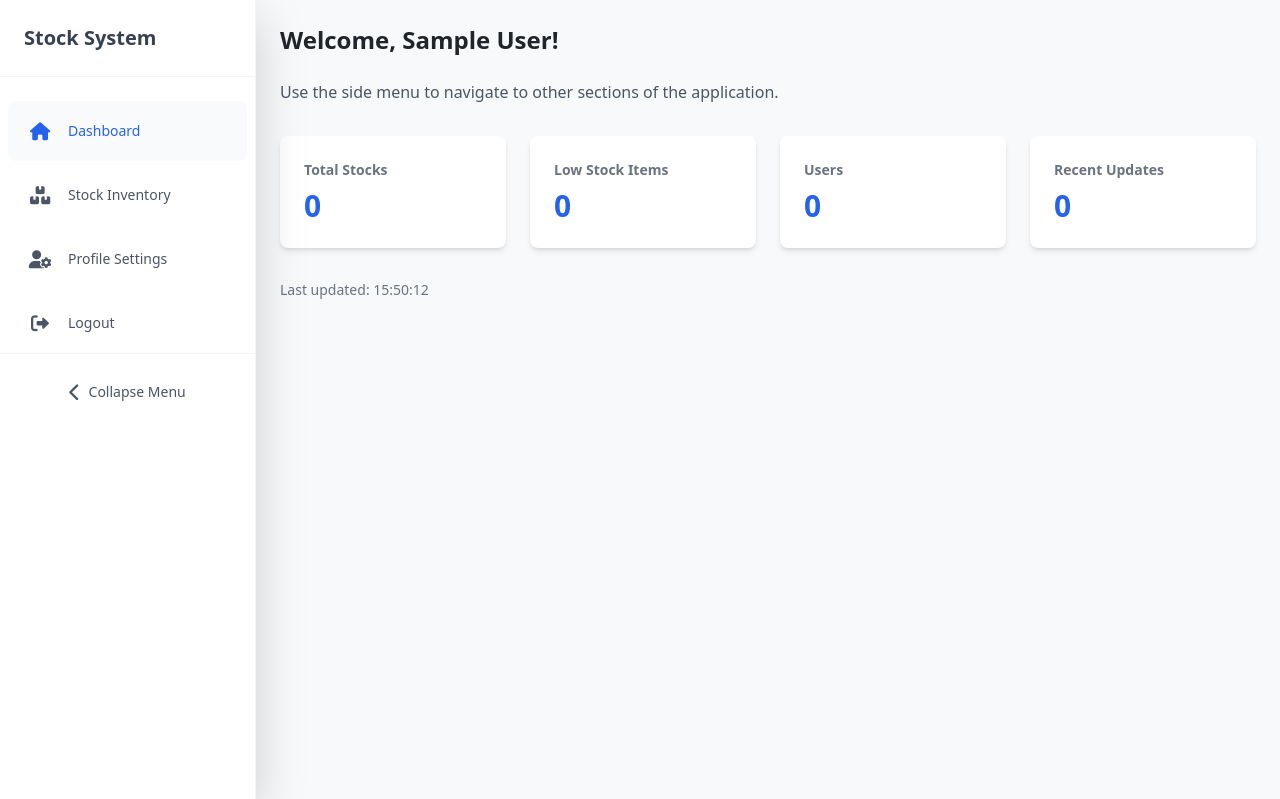
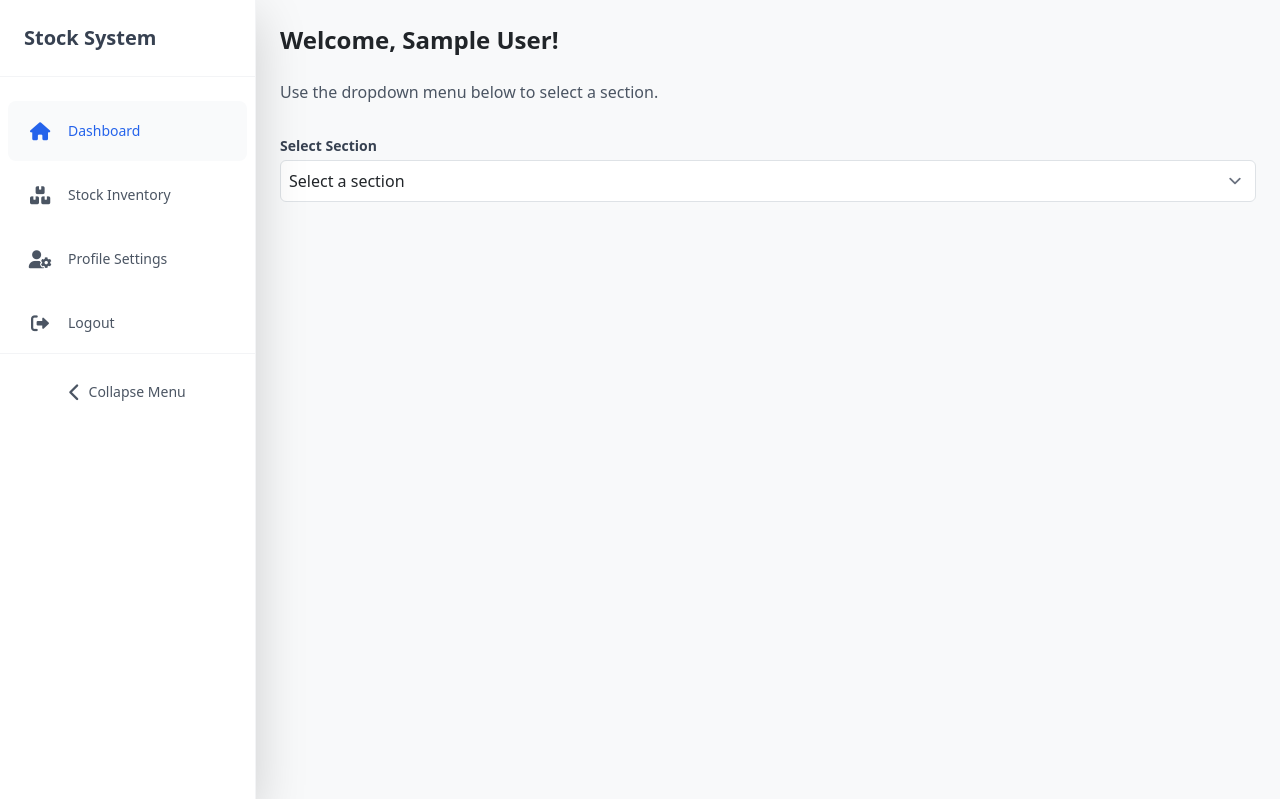
Before and after one commit to risjonn/SAINS_InventorySystem, a Laravel app: page /dashboard in a window 1280 px wide. Shown: the top 799 px of the page. Run offline with Laravel 9, Linux system fonts and the light colour scheme; the visitor is signed in with stand-in values (Sample User, id 1); data that the repository does not hold is empty; style sheets or scripts are compiled from the project's sources.

Commit message:
added division selection

```diff
--- a/resources/views/dashboard.blade.php
+++ b/resources/views/dashboard.blade.php
@@ -5,16 +5,39 @@
 @section('content')
     <div class="min-h-screen">
         <h1 class="text-2xl font-bold mb-6">Welcome, {{ auth()->user()->name }}!</h1>
-        <p class="text-gray-600 mb-8">Use the side menu to navigate to other sections of the application.</p>
+        <p class="text-gray-600 mb-8">Use the dropdown menu below to select a section.</p>
 
-        <!-- Quick Overview Cards -->
-        <div class="grid grid-cols-1 gap-6 sm:grid-cols-2 lg:grid-cols-4" id="dashboard-stats">
+        <!-- Section Selection Dropdown -->
+        <div class="mb-6">
+            <label for="sectionSelect" class="block text-sm font-semibold text-gray-700">Select Section</label>
+            <select id="sectionSelect" class="mt-1 block w-full p-2 border rounded-md">
+                <option value="" selected disabled>Select a section</option>
+                <optgroup label="Sarawak">
+                    <option value="Kuching">Kuching</option>
+                    <option value="Sri Aman">Sri Aman</option>
+                    <option value="Betong">Betong</option>
+                    <option value="Sarikei">Sarikei</option>
+                    <option value="Sibu">Sibu</option>
+                    <option value="Mukah">Mukah</option>
+                    <option value="Kapit">Kapit</option>
+                    <option value="Bintulu">Bintulu</option>
+                    <option value="Miri">Miri</option>
+                    <option value="Limbang">Limbang</option>
+                </optgroup>
+                <optgroup label="Sabah">
+                    <option value="Sandakan">Sandakan</option>
+                    <option value="Tawau">Tawau</option>
+                </optgroup>
+            </select>
+        </div>
+
+        <!-- Quick Overview Cards (Hidden by Default) -->
+        <div id="dashboard-stats" class="hidden grid grid-cols-1 gap-6 sm:grid-cols-2 lg:grid-cols-4">
             <!-- Total Stocks Card -->
             <div class="bg-white p-6 rounded-lg shadow-md relative">
                 <h3 class="text-sm font-semibold text-gray-500">Total Stocks</h3>
                 <div class="mt-2 flex items-center justify-between">
-                    <p class="text-3xl font-bold text-blue-600" id="total-stocks" data-stat>{{ $stats['totalStocks'] }}</p>
-                    <div id="total-stocks-loader" class="loader hidden"></div>
+                    <p class="text-3xl font-bold text-blue-600" id="total-stocks">0</p>
                 </div>
             </div>
 
@@ -22,8 +45,7 @@
             <div class="bg-white p-6 rounded-lg shadow-md relative">
                 <h3 class="text-sm font-semibold text-gray-500">Low Stock Items</h3>
                 <div class="mt-2 flex items-center justify-between">
-                    <p class="text-3xl font-bold text-blue-600" id="low-stocks" data-stat>{{ $stats['lowStockItems'] }}</p>
-                    <div id="low-stocks-loader" class="loader hidden"></div>
+                    <p class="text-3xl font-bold text-blue-600" id="low-stocks">0</p>
                 </div>
             </div>
 
@@ -31,8 +53,7 @@
             <div class="bg-white p-6 rounded-lg shadow-md relative">
                 <h3 class="text-sm font-semibold text-gray-500">Users</h3>
                 <div class="mt-2 flex items-center justify-between">
-                    <p class="text-3xl font-bold text-blue-600" id="total-users" data-stat>{{ $stats['totalUsers'] }}</p>
-                    <div id="total-users-loader" class="loader hidden"></div>
+                    <p class="text-3xl font-bold text-blue-600" id="total-users">0</p>
                 </div>
             </div>
 
@@ -40,64 +61,80 @@
             <div class="bg-white p-6 rounded-lg shadow-md relative">
                 <h3 class="text-sm font-semibold text-gray-500">Recent Updates</h3>
                 <div class="mt-2 flex items-center justify-between">
-                    <p class="text-3xl font-bold text-blue-600" id="recent-updates" data-stat>{{ $stats['recentUpdates'] }}</p>
-                    <div id="recent-updates-loader" class="loader hidden"></div>
+                    <p class="text-3xl font-bold text-blue-600" id="recent-updates">0</p>
                 </div>
             </div>
         </div>
 
-        <div class="mt-8 text-sm text-gray-500" id="last-updated">
+        <div class="mt-8 text-sm text-gray-500 hidden" id="last-updated">
             Last updated: <span id="update-time">{{ now()->format('H:i:s') }}</span>
         </div>
     </div>
 
     @section('scripts')
         <script>
-            function updateDashboardStats() {
-                const stats = ['total-stocks', 'low-stocks', 'total-users', 'recent-updates'];
+            document.addEventListener("DOMContentLoaded", function () {
+                const sectionSelect = document.getElementById("sectionSelect");
+                const statsContainer = document.getElementById("dashboard-stats");
+                const lastUpdated = document.getElementById("last-updated");
 
-                // Show loaders
-                stats.forEach(stat => {
-                    const loader = document.getElementById(`${stat}-loader`);
-                    if (loader) {
-                        loader.classList.remove('hidden');
-                        loader.classList.add('active');
-                    }
-                });
+                // Function to update stats
+                function updateDashboardStats(section) {
+                    if (!section) return;
 
-                fetch("{{ route('dashboard.stats') }}", {
+                    // Show dashboard stats
+                    statsContainer.classList.remove("hidden");
+                    lastUpdated.classList.remove("hidden");
+
+                    fetch("{{ route('dashboard.stats') }}?section=" + encodeURIComponent(section), {
                         headers: {
                             'X-CSRF-TOKEN': document.querySelector('meta[name="csrf-token"]').content,
                             'Accept': 'application/json',
                         },
-                    cache: 'no-store' // Prevent caching
+                        cache: 'no-store'
                     })
                     .then(response => {
                         if (!response.ok) throw new Error('Network error');
                         return response.json();
                     })
                     .then(data => {
-                    // Force update all numbers
                         document.getElementById('total-stocks').textContent = data.totalStocks;
                         document.getElementById('low-stocks').textContent = data.lowStockItems;
                         document.getElementById('total-users').textContent = data.totalUsers;
                         document.getElementById('recent-updates').textContent = data.recentUpdates;
-                    document.getElementById('last-updated').textContent = new Date().toLocaleTimeString();
+                        document.getElementById('update-time').textContent = new Date().toLocaleTimeString();
                     })
-                .catch(console.error)
-                .finally(() => {
-                    stats.forEach(stat => {
-                        const loader = document.getElementById(`${stat}-loader`);
-                        if (loader) {
-                            loader.classList.remove('active');
-                            loader.classList.add('hidden');
+                    .catch(console.error);
+                }
+
+                // Check if a section is saved in localStorage
+                const savedSection = localStorage.getItem("selectedSection");
+                if (savedSection) {
+                    sectionSelect.value = savedSection;
+                    updateDashboardStats(savedSection);
+                }
+
+                // Update when a new section is selected
+                sectionSelect.addEventListener("change", function () {
+                    const selectedSection = sectionSelect.value;
+                    localStorage.setItem("selectedSection", selectedSection);
+                    updateDashboardStats(selectedSection);
+                });
+
+                // Auto-update every 30 seconds
+                setInterval(() => {
+                    const selectedSection = localStorage.getItem("selectedSection");
+                    if (selectedSection) updateDashboardStats(selectedSection);
+                }, 30000);
+
+                // Clear section selection on logout
+                const logoutButton = document.getElementById("logoutButton");
+                if (logoutButton) {
+                    logoutButton.addEventListener("click", function () {
+                        localStorage.removeItem("selectedSection");
+                    });
                 }
             });
-                });
-            }
-
-            // Update every 30 seconds
-            setInterval(updateDashboardStats, 30000);
         </script>
     @endsection
 @endsection
```
Lines whose indentation alone changed are shown as unchanged.
